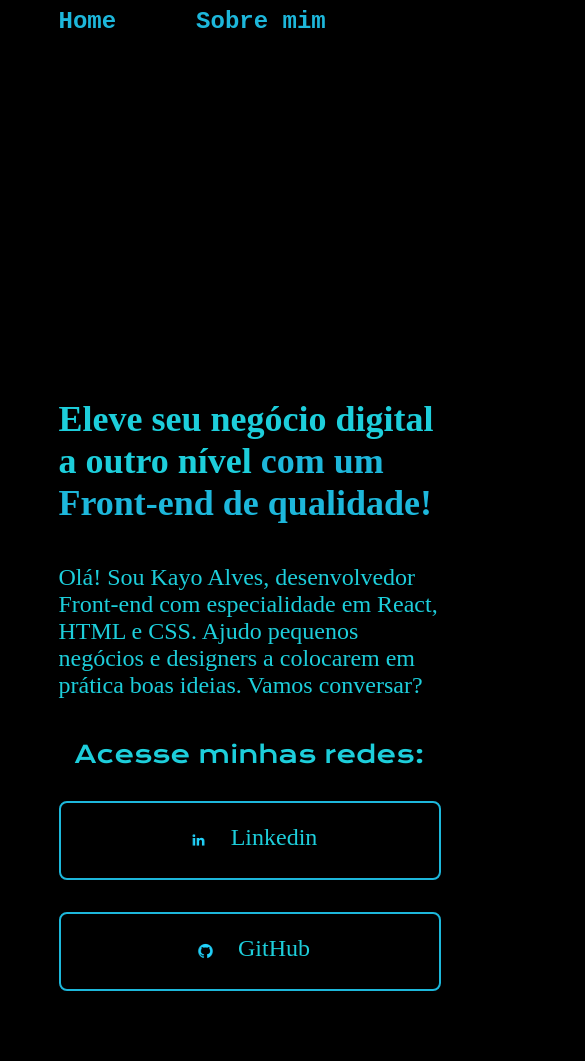
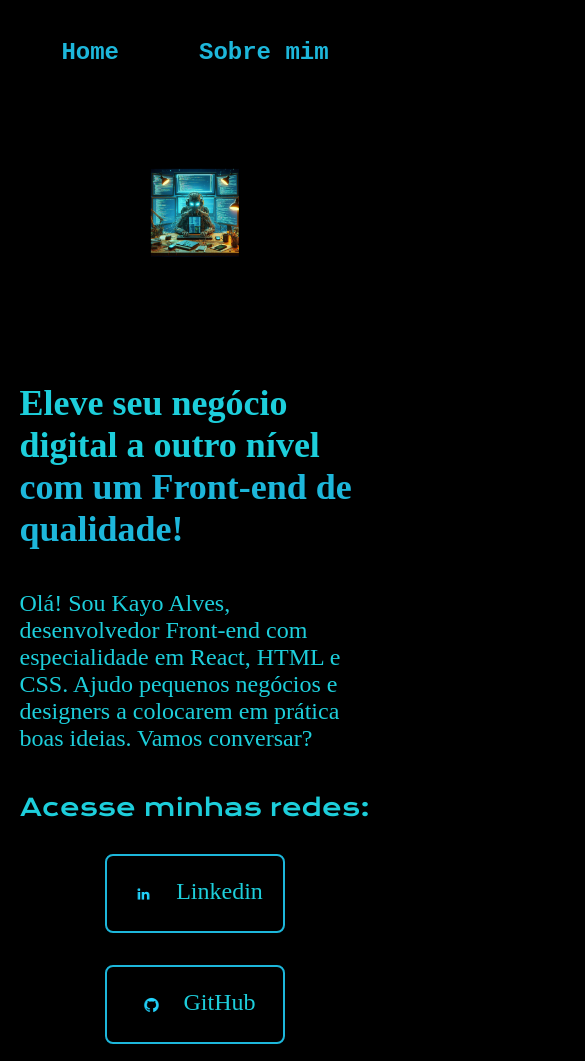
Before and after one commit to kayoJVD/HTMLCSS, a plain HTML site: page index.html in a window 390 px wide. Shown: the top 1061 px of the page, 585 px wide, since content can reach past the window. Drawn offline with nearby package versions, Linux system fonts and the light colour scheme; a web font is replaced by a local one.

Commit message:
Alterando para mobile

```diff
--- a/index.html
+++ b/index.html
@@ -18,17 +18,17 @@
                 Ajudo pequenos negócios e designers a colocarem em prática boas ideias. Vamos conversar?</P>
             <div class="apresentacao__links">
                 <h2 class="apresentacao__links__subtitulo"> Acesse minhas redes:</h2>
-                <a class="apresentacao__links__link" href="https://www.linkedin.com/in/kayo-alves-de-santana-1031511a6/">
+                <a class="apresentacao__links__navegacao" href="https://www.linkedin.com/in/kayo-alves-de-santana-1031511a6/">
                     <img src="./assets/linkedin.png" alt="">
                     Linkedin
                 </a>
-                <a class="apresentacao__links__link" href="https://github.com/kayoJVD">
-                    <img src="./assets/github.png" alt="">
+                <a class="apresentacao__links__navegacao" href="https://github.com/kayoJVD">
+                    <img  src="./assets/github.png" alt="">
                     GitHub
                 </a>
             </div>
             </section>
-                <img src="./assets/img.jpg" alt="Foto boneco programando">
+                <img class="apresentacao__imagem" src="./assets/img.jpg" alt="Foto boneco programando">
         </main>
         <footer class="rodape">
             <p>Desenvolvido por Kayo.</p>
--- a/style/style.css
+++ b/style/style.css
@@ -39,7 +39,7 @@ body {
 
 .cabecalho__menu__link {
     font-family: 'Courier New', Courier, monospace;
-    font-size: 24px;
+    font-size: 1.5rem;
     font-weight: 600;
     color: var(--cor-terciaria);
     text-decoration: none;
@@ -50,22 +50,23 @@ body {
     display: flex;
     align-items: center;
     justify-content: space-between;
+    gap: 82px;
 }
 
 .apresentacao__conteudo{
-    width: 615px;
+    width: 50%;
     display: flex;
     flex-direction: column;
     gap: 40px;
 }
 
 .apresentacao__conteudo__titulo{
-    font-size: 36px;
+    font-size: 2.25rem;
     font-family: "Playwrite IN", serif;
 }
 
 .apresentacao__conteudo__paragrafo{
-    font-size: 24px;
+    font-size: 1.5rem;
     font-family: "Playwrite IN", serif;
 }
 
@@ -80,19 +81,18 @@ body {
 .apresentacao__links__subtitulo {
     font-family: 'Krona One', sans-serifi;
     font-weight: 400;
-    font-size: 24px;
+    font-size: 1.5rem;
 }
 
-.apresentacao__links__link {
-    /* background-color: #22D4FD; */
+.apresentacao__links__navegacao {
     display: flex;
     justify-content: center;
     gap: 16px;
     border: 2px solid var(--cor-terciaria);
-    width: 378px;
+    width: 50%;
     text-align: center;
     border-radius: 8px;
-    font-size: 24px;
+    font-size: 1.5rem;
     font-weight: 600px;
     padding: 21.5px 0;
     text-decoration: none;
@@ -108,12 +108,34 @@ img{
     background-color: var(--cor-hover);
 }
 
+.apresentacao__imagem {
+    width: 50%;
+}
+
 .rodape {
     padding: 24px;
     color: var(--cor-primaria);
     background-color: var(--cor-terciaria);
     text-align: center;
     font-family: 'Montserrat', sans-serif;
-    font-size: 24px;
+    font-size: 1.5rem;
     font-weight: 400;
 }
+
+@media (max-width: 1200px){
+    .cabecalho {
+        padding: 10%;
+    }
+
+    .cabecalho__menu{
+        justify-content: center;
+    }
+    .apresentacao{
+        flex-direction: column-reverse;
+        padding: 5%;
+    }
+
+    .apresentacao__conteudo {
+        width: auto;
+    }
+}
```
Also changed, not shown: about.html (+1 -1 lines).
